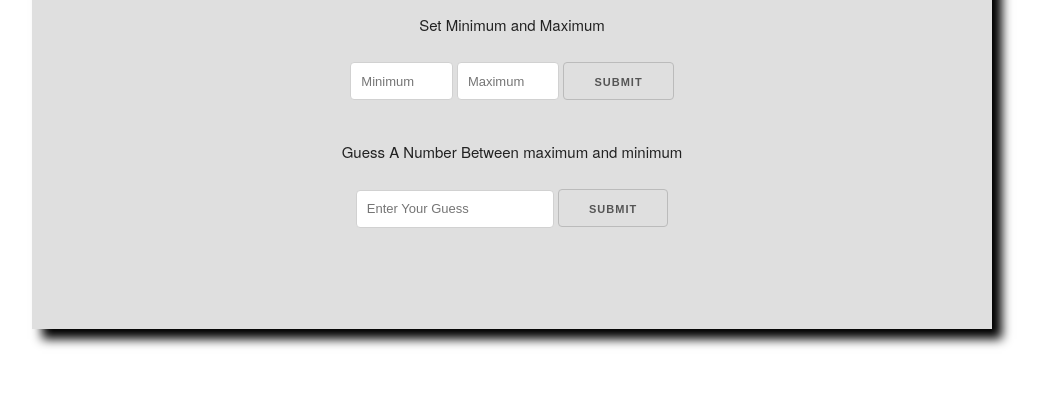
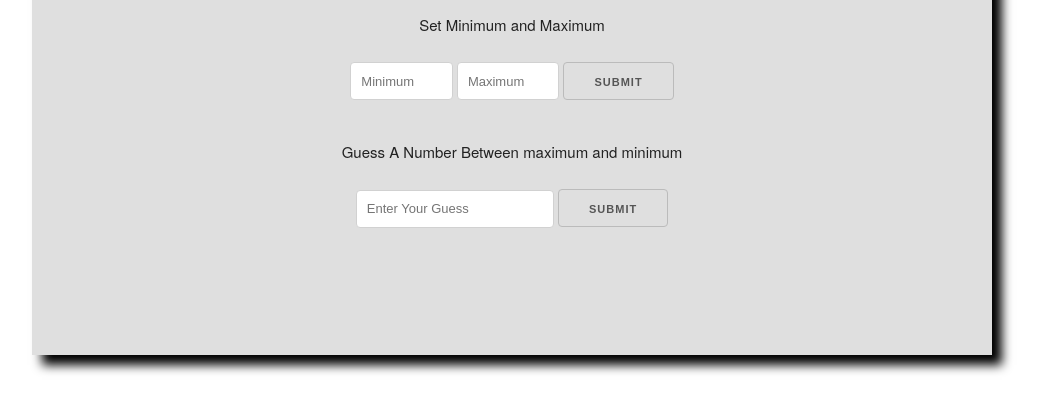
Before and after one commit to Y81Kakaei/Number-Guessing, a plain HTML site: page index.html in a window 1280 px wide. Shown: the part 221-632 px from the top of the page, without its empty margins (128-1169 px from the left). Drawn offline with nearby package versions, Linux system fonts and the light colour scheme.

Commit message:
change the height of cntainer

```diff
--- a/style.css
+++ b/style.css
@@ -1,7 +1,7 @@
 .container {
   text-align: center;
   width: 80%;
-  height: 33vw;
+  height: 35vw;
   background-color: rgba(220, 220, 220, 0.9);
   box-shadow: 10px 10px 10px black;
   margin-top: 10vw;
```
